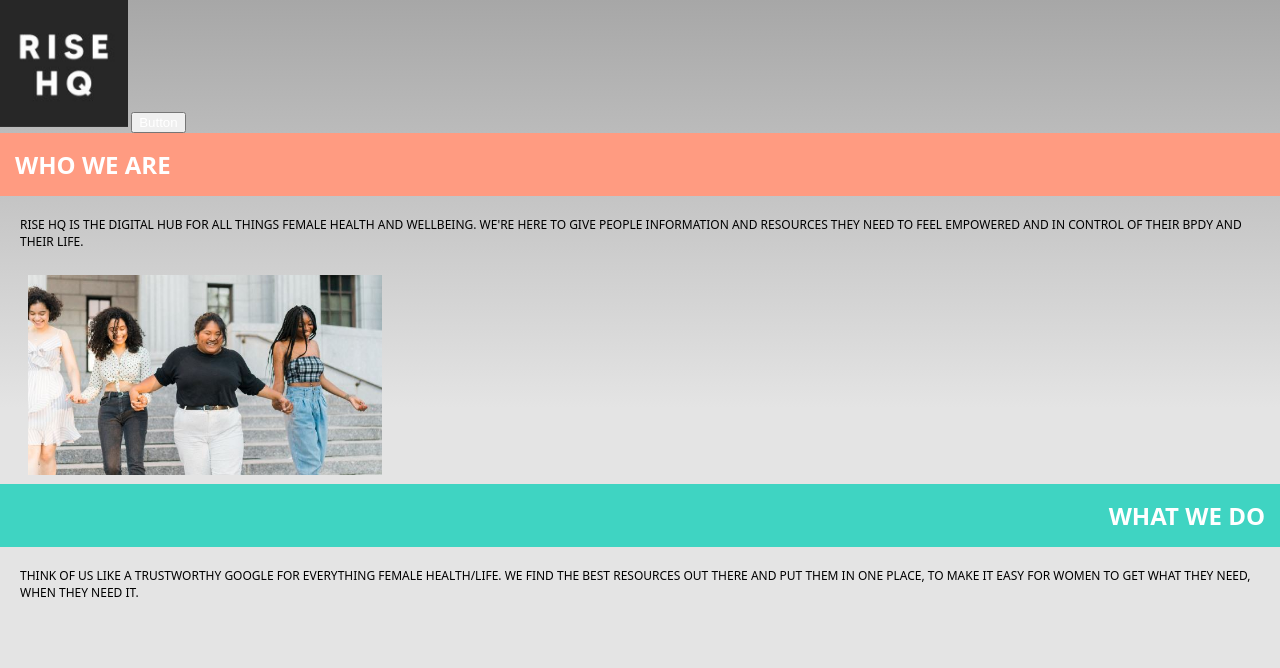
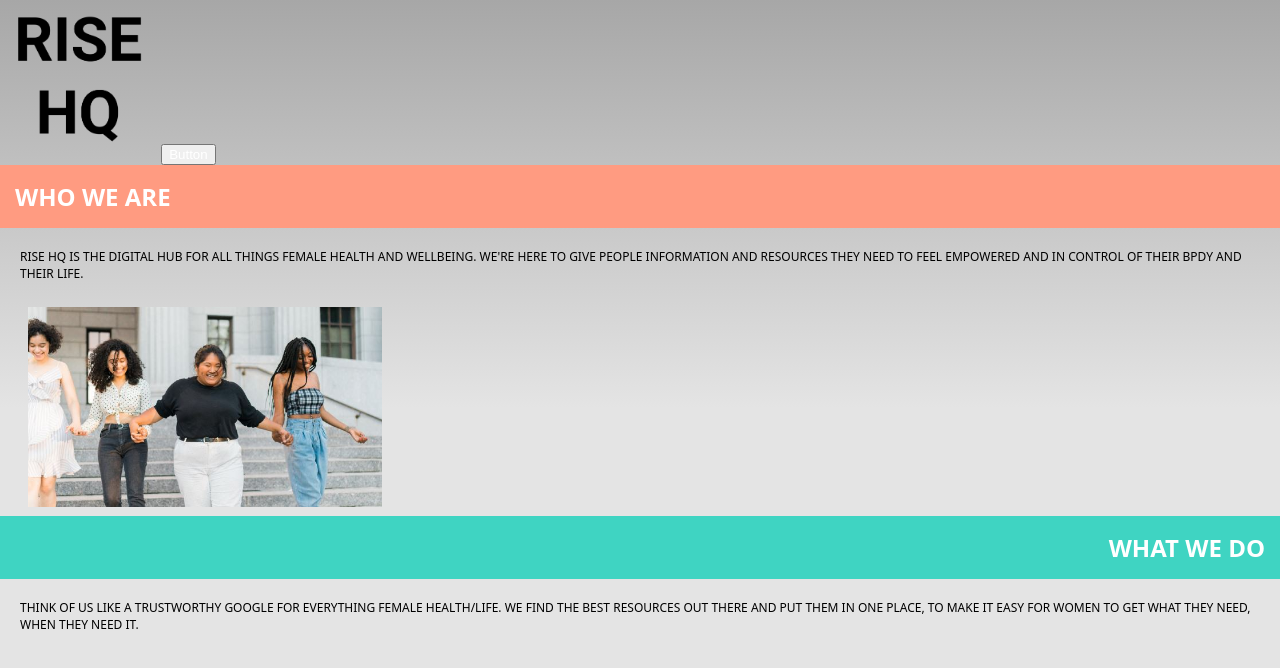
Before and after one commit to ErikaHutch/RiseHQProject, a website: page www/about.html in a window 1280 px wide. Drawn offline with Linux system fonts and the light colour scheme.

Commit message:
Changed logo to reflect the one Charlie wanted, could be changed later to better version

```diff
--- a/www/about.html
+++ b/www/about.html
@@ -15,7 +15,7 @@
 
 
     <header>
-        <img src="img/logo.png"> <!--logo-->
+        <img src="img/RiseBlackVariant.png"> <!--logo-->
         <button><a href="menuBar.html">Button</a></button><!--menu bar button-->
     </header>
 
--- a/www/css/index.css
+++ b/www/css/index.css
@@ -39,6 +39,7 @@ body {
 /* added by Erika so the logo doesnt cover everything, change as you please*/
 header img{
     width:10%;
+    padding: 15px;
 }
 /* Portrait layout (default) */
 .app {
```
Also changed, not shown: www/article.html (+1 -1 lines), www/articles.html (+1 -1 lines), www/getintouch.html (+1 -1 lines), www/hub.html (+1 -1 lines), www/profile.html (+1 -1 lines), www/quizIntro.html (+1 -1 lines), www/quizQuestion.html (+1 -1 lines), www/services.html (+1 -1 lines).
